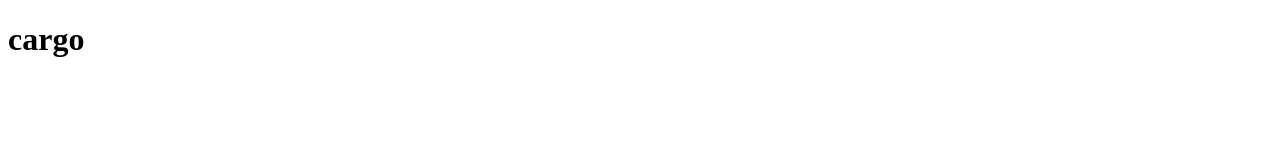
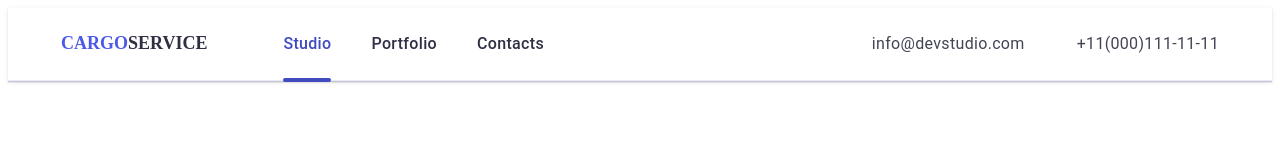
Before and after one commit to m1lky4/cargo-project, a website built with Parcel: page src/index.html in a window 1280 px wide. Built offline with nearby package versions, Linux system fonts and the light colour scheme.

Commit message:
added header

```diff
--- /dev/null
+++ b/src/css/styles.css
@@ -0,0 +1,208 @@
+:root {
+  --main-bg-color: #ffffff;
+  --main-text-color: #2e2f42;
+  --main-nav-color: #4d5ae5;
+  --main-hover-color: #404bbf;
+  --main-p-color: #434455;
+  --main-p-bottom-color: #f4f4fd;
+  --top-line-color: #e7e9fc;
+  --icon-hover-green: #31d0aa;
+  --customers-border: #8e8f99;
+  --transition: 250ms cubic-bezier(0.4, 0, 0.2, 1);
+  --input-color: rgba(46, 47, 66, 0.2);
+}
+body {
+  font-family: 'Roboto', sans-serif;
+  background-color: var(--main-bg-color);
+  color: var(--main-text-color);
+  font-size: 16px;
+}
+.container {
+  max-width: 428px;
+  padding-left: 15px;
+  padding-right: 15px;
+  margin: 0 auto;
+}
+@media only screen and (min-width: 768px) {
+  .container {
+    max-width: 768px;
+  }
+}
+@media only screen and (min-width: 1200px) {
+  .container {
+    max-width: 1158px;
+  }
+}
+.web {
+  color: var(--main-nav-color);
+}
+
+.nav-links {
+  text-decoration: none;
+  font-weight: 500;
+  line-height: 1.5;
+  letter-spacing: 0.02em;
+  color: var(--main-text-color);
+  padding: 24px 0;
+  transition: color var(--transition);
+  align-items: center;
+  display: flex;
+}
+.nav-links-contacts {
+  font-style: normal;
+  line-height: 1.5;
+  letter-spacing: 0.02em;
+  color: var(--main-p-color);
+  text-decoration: none;
+  padding: 24px 0;
+  transition: color var(--transition);
+}
+.contacts {
+  margin-left: auto;
+  flex-direction: column;
+  gap: 12px;
+  justify-content: center;
+}
+@media only screen and (min-width: 1200px) {
+  .contacts {
+    flex-direction: row;
+    gap: 12px;
+    justify-content: flex-start;
+    align-items: center;
+  }
+}
+.nav-links-contacts:hover,
+.nav-links-contacts:focus {
+  color: var(--main-hover-color);
+}
+.menu-nav {
+  display: flex;
+}
+.navigation {
+  display: none;
+}
+.navigation li {
+  margin-right: 40px;
+}
+.navigation li:last-child {
+  margin-right: 0;
+}
+.list {
+  list-style: none;
+}
+.header {
+  border-bottom: 1px solid var(--top-line-color);
+  box-shadow: 0px 2px 1px rgba(46, 47, 66, 0.08),
+    0px 1px 1px rgba(46, 47, 66, 0.16), 0px 1px 6px rgba(46, 47, 66, 0.08);
+}
+.nav-links-mobile {
+  font-weight: 700;
+  font-size: 36px;
+  line-height: 1.11;
+  letter-spacing: 0.02em;
+  text-decoration: none;
+  color: var(--main-text-color);
+}
+.nav-links-contacts-phone {
+  font-size: 36px;
+  font-weight: 700;
+  color: var(--main-p-color);
+  letter-spacing: 0.02em;
+  line-height: 1.11;
+}
+.nav-links-contacts-email {
+  font-size: 20px;
+  font-weight: 500;
+  color: var(--main-p-color);
+  letter-spacing: 0.02em;
+  line-height: 1.2;
+}
+.active {
+  color: var(--main-nav-color);
+}
+@media only screen and (min-width: 768px) {
+  .navigation {
+    display: flex;
+  }
+}
+.section-title {
+  font-size: 36px;
+  line-height: 1.11;
+  color: var(--main-text-color);
+  text-transform: capitalize;
+  letter-spacing: 0.02em;
+  text-align: center;
+  padding-bottom: 72px;
+}
+.logo {
+  font-family: 'Raleway';
+  font-weight: 800;
+  font-size: 18px;
+  line-height: 1.33;
+  text-transform: uppercase;
+  text-decoration: none;
+  color: var(--main-text-color);
+  padding: 24px 0;
+  margin-right: 76px;
+}
+.project-title {
+  font-weight: 500;
+  font-size: 20px;
+  line-height: 1.2;
+  letter-spacing: 0.02em;
+  margin-bottom: 8px;
+}
+.project-text {
+  line-height: 1.5;
+  letter-spacing: 0.02em;
+  color: var(--main-p-color);
+}
+.visually-hidden {
+  position: absolute;
+  width: 1px;
+  height: 1px;
+  margin: -1px;
+  border: 0;
+  padding: 0;
+  white-space: nowrap;
+  clip-path: inset(100%);
+  clip: rect(0 0 0 0);
+  overflow: hidden;
+}
+h1,
+h2,
+h3,
+h4,
+h5,
+h6,
+p,
+ul {
+  margin: 0px;
+  padding: 0px;
+}
+img {
+  display: block;
+}
+button {
+  cursor: pointer;
+}
+a {
+  text-decoration: none;
+}
+ul {
+  list-style: none;
+}
+.current {
+  position: relative;
+  color: var(--main-hover-color);
+}
+.current::after {
+  position: absolute;
+  bottom: -2px;
+  right: 0;
+  content: '';
+  width: 100%;
+  height: 4px;
+  background-color: var(--main-hover-color);
+  border-radius: 2px;
+}
--- a/src/index.html
+++ b/src/index.html
@@ -4,9 +4,53 @@
     <meta charset="UTF-8" />
     <meta name="viewport" content="width=device-width, initial-scale=1.0" />
     <title>Page title</title>
+    <link rel="stylesheet" href="./css/styles.css">
     <script type="module" src="./index.js"></script>
   </head>
   <body>
-    <h1>cargo</h1>
+    <header class="header">
+      <div class="container">
+        <div class="menu-nav">
+          <nav class="menu-nav">
+            <a class="logo" href="./index.html"
+              ><span class="web">Cargo</span>Service</a
+            >
+            <ul class="list navigation">
+              <li>
+                <a class="nav-links current" href="./index.html">Studio</a>
+              </li>
+              <li>
+                <a class="nav-links" href="#">Portfolio</a>
+              </li>
+              <li><a class="nav-links" href="#">Contacts</a></li>
+            </ul>
+          </nav>
+          <ul class="list navigation contacts">
+            <li>
+              <a class="nav-links-contacts" href="mailto:info@devstudio.com"
+                >info@devstudio.com</a
+              >
+            </li>
+            <li>
+              <a class="nav-links-contacts" href="tel:+110001111111"
+                >+11(000)111-11-11</a
+              >
+            </li>
+          </ul>
+
+          <!-- <button
+            type="button"
+            class="menu-toggle js-open-menu"
+            aria-expanded="false"
+            aria-controls="mobile-menu"
+          >
+            <svg width="32px" height="22px">
+              <use href="./images/icon.svg#icon-hamburger"></use>
+            </svg> -->
+          </button>
+        </div>
+      </div>
+    </header>
+    <script src="./index.js" type="module"></script>
   </body>
 </html>
```
